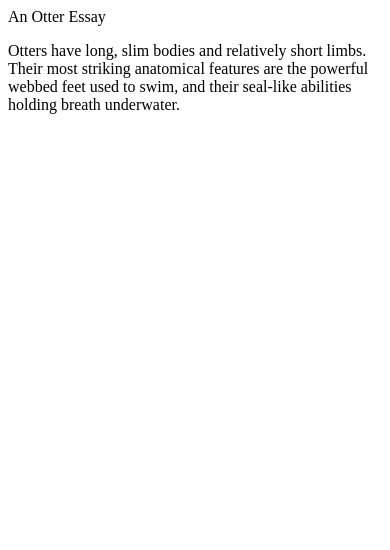
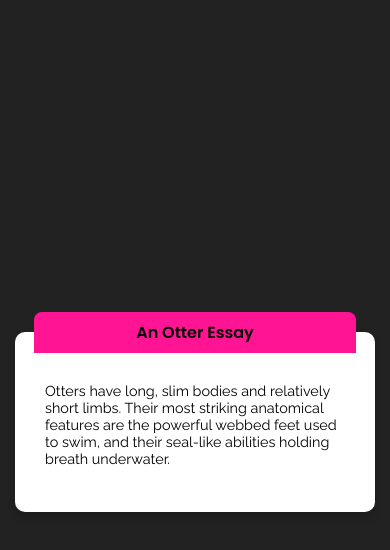
Before and after one commit to Abdurrahman-X/Alt-Schooler, a plain HTML site: page Assignment-3/index.html in a window 390 px wide. Drawn offline with Linux system fonts and the light colour scheme.

Commit message:
added styling + responsiveness

```diff
--- a/Assignment-3/index.html
+++ b/Assignment-3/index.html
@@ -5,6 +5,9 @@
     <meta name="viewport" content="width=device-width, initial-scale=1.0">
     <title>An Otter Essay</title>
     <link rel="stylesheet" href="styles.css">
+    <link href="https://fonts.googleapis.com/css2?family=Raleway:wght@400;700&display=swap" rel="stylesheet">
+    <link href="https://fonts.googleapis.com/css2?family=Poppins:wght@600&family=Raleway:wght@400;700&display=swap" rel="stylesheet">
+</head>
 </head>
 <body>
     <div class="card">
--- a/Assignment-3/styles.css
+++ b/Assignment-3/styles.css
@@ -0,0 +1,57 @@
+body {
+    display: flex;
+    justify-content: center;
+    align-items: center;
+    background-color: #222;
+    height: 100vh;
+    margin: 0;
+}
+
+.card {
+    background: white;
+    width: 300px;
+    border-radius: 10px;
+    box-shadow: 0 4px 8px rgba(0, 0, 0, 0.2);
+    padding: 30px;
+    position: relative;
+}
+
+.card-heading {
+    background: #ff1493;
+    color: black;
+    font-size: 1.2em;
+    font-weight: bold;
+    border-radius: 8px 8px 0 0;
+    text-align: center;
+    padding: 10px;
+    position: absolute;
+    top: -20px;
+    left: 50%;
+    transform: translateX(-50%);
+    width: 80%;
+    font-family: 'Poppins', sans-serif;
+}
+
+.card-content {
+    margin-top: 20px;
+    font-family: 'Raleway', sans-serif;
+    font-size: 0.9em;
+}
+
+/* Responsive Design */
+@media (max-width: 500px) {
+    .card {
+        width: 95%;
+        max-width: 300px;
+    }
+
+    .card-heading {
+        font-size: 1em;
+        padding: 8px;
+        width: 85%;
+    }
+
+    .card-content {
+        font-size: 0.9em;
+    }
+}
```
